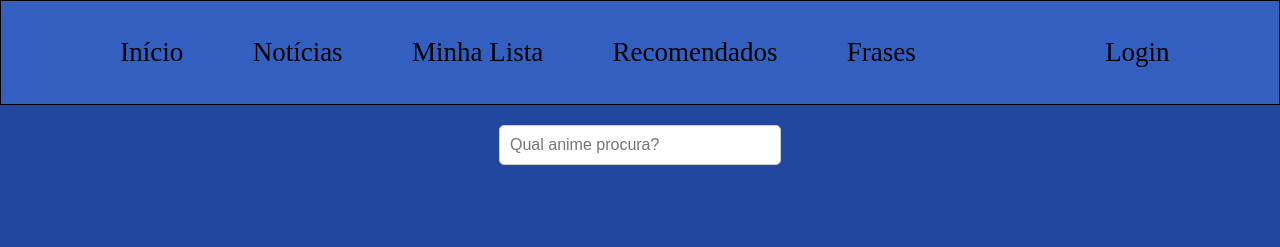
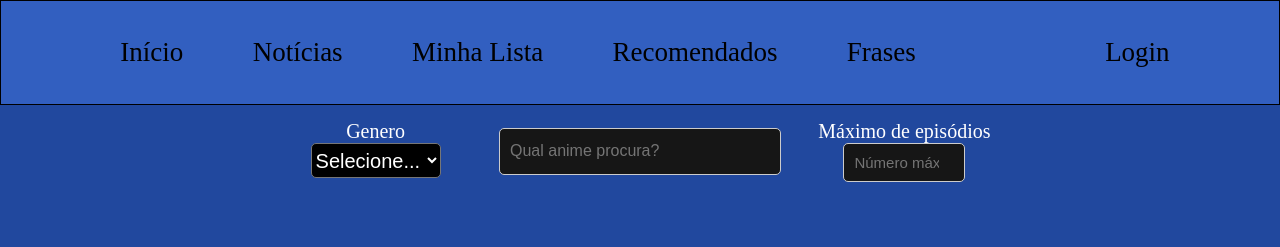
Before and after one commit to FelipeVitta/Anime_Project_JS, a plain HTML site: page catalogo.html in a window 1280 px wide. Shown: the top 247 px of the page. Drawn offline with Linux system fonts and the light colour scheme; no server answers.

Commit message:
add search-div

```diff
--- a/catalogo.css
+++ b/catalogo.css
@@ -17,17 +17,17 @@ body {
 .menu-div ul li a:hover {
   border: 2px;
   border-radius: 8px;
-  box-shadow: 5px 5px 10px 0px rgba(0,0,0,0.7);
+  box-shadow: 5px 5px 10px 0px rgba(0, 0, 0, 0.7);
   transition: box-shadow 0.3s ease;
   background-color: #6272fa;
-  color:rgb(231, 238, 252);
+  color: rgb(231, 238, 252);
 
 }
 
 .menu-div ul {
   list-style: none;
   display: flex;
-  flex-direction:row;
+  flex-direction: row;
   flex-wrap: wrap;
   align-content: space-around;
   justify-content: space-evenly;
@@ -69,22 +69,117 @@ body {
   }
 }
 
-/* Conteúdo */
+/* CONTEÚDO */
 
-.search-button {
+/* FILTRAGEM DE ANIMES */
+
+.search-div {
   display: flex;
   justify-content: center;
+  flex-wrap: wrap;
   margin-bottom: 15px;
-  margin-top: 20px;
+  padding: 15px;
+  color: white;
 }
+
+.search-div label {
+  font-size: 20px;
+  display: flex;
+  justify-content: center;
+}
+
+/* input de pesquisa */
 
 #src-but {
   width: 260px;
+  height: 25px;
   padding: 10px;
   border: 1px solid #ccc;
   border-radius: 5px;
   font-size: 16px;
+  background-color: #161616;
+  color: #ffffff;
 }
+
+.src-input {
+  flex-grow: 0.1;
+  display: flex;
+  justify-content: center;
+  align-items: center;
+}
+
+/* filtragem por gênero */
+
+.genre-selecion {
+  flex-basis: 15%;
+}
+
+#genre {
+  width: 130px;
+  height: 35px;
+  border-radius: 5px;
+  background-color: #000000;
+  color: #ffffff;
+  font-size: 20px;
+}
+
+
+option{
+  color: #ffffff;
+  background-color: #000000;
+}
+
+.center-select{
+  display: flex;
+  justify-content: center;
+}
+
+@media screen and (max-width: 1200px){
+
+  .genre-selecion {
+    flex-basis: 25%;
+    margin-right: 10px;
+  }
+
+}
+
+/* filtragem por máximo de episódios */
+
+#max-eps-input {
+  width: 100px;
+  color: #ffffff;
+  padding: 10px;
+  border: 1px solid #ccc;
+  border-radius: 5px;
+  font-size: 15px;
+  background-color: #161616;
+}
+
+.max-eps-selecion {
+  text-align: center;
+  flex-basis: 15%;
+}
+
+.center-max-eps {
+  display: flex;
+  justify-content: center;
+}
+
+.center-label-eps {
+  display: flex;
+  justify-content: center;
+}
+
+@media screen and (max-width: 1200px){
+
+  .max-eps-selecion {
+    flex-basis: 25%;
+    margin-left: 10px;
+  }
+
+}
+
+/* LISTAGEM DE ANIMES */
 
 .catalogo {
   display: flex;
@@ -108,7 +203,7 @@ body {
 }
 
 .card:hover {
-  background-color: #133c63;
+  background-color: #05174b;
   box-shadow: 5px 5px 10px 0px rgba(0, 0, 0, 0.7);
   transform: scale(1.06);
   transition: transform 0.2s ease;
--- a/catalogo.html
+++ b/catalogo.html
@@ -22,12 +22,42 @@
 
     <div class="listagem">
 
-        <div class="search-button">
-            <input id="src-but" type="text" name="" placeholder="Qual anime procura?" onkeydown="searchAnime(event)"/>
+        <div class="search-div">
+            <!-- Select para filtragem por genero -->
+            <div class="genre-selecion">
+                <label for="genero">Genero</label>
+                <div class="center-select">
+                <select id="genre">
+                    <option value="acao">Selecione...</option>
+                    <option value="acao">Ação</option>
+                    <option value="aventura">Aventura</option>
+                    <option value="comedia">Comédia</option>
+                    <option value="drama">Drama</option>
+                    <option value="ficcao">Ficção Científica</option>
+                </select>
+            </div>
+            </div>
+
+            <!-- Input de pesquisa por anime -->
+            <div class="src-input">
+                <input id="src-but" type="text" name="" placeholder="Qual anime procura?"
+                    onkeydown="searchAnime(event)" />
+            </div>
+            <!-- Input número máximo de episódios -->
+            <div class="max-eps-selecion">
+                <div class="center-max-eps">
+                    <label> Máximo de episódios </label>
+                </div>
+                <div class="center-max-eps">
+                    <input id="max-eps-input" type="number" name="" placeholder="Número máximo de episódios"
+                        onkeydown="searchAnime(event)" />
+                </div>
+            </div>
         </div>
         <div class="c-loader" id="loader"> </div>
+
         <div class="catalogo">
-
+            <!-- div para a listagem dos cards -->
         </div>
 
     </div>
--- a/requests.js
+++ b/requests.js
@@ -70,13 +70,14 @@ function catalogList() {
     // Definindo o valor das variaveis que serão usadas da nossa query
     let variables = {
         page: 1,
-        perPage: 50
+        perPage: 50,
     };
 
     makeGraphQLRequest(query, variables)
         .then(function (response) {
             let tela = ``;
             loader.style.display = 'inline-block';
+            console.log(response.data.Page.pageInfo.total);
             response.data.Page.media.map((dado) => {
                 tela = tela + `
             <div id="${dado.id}" class="card">
```
